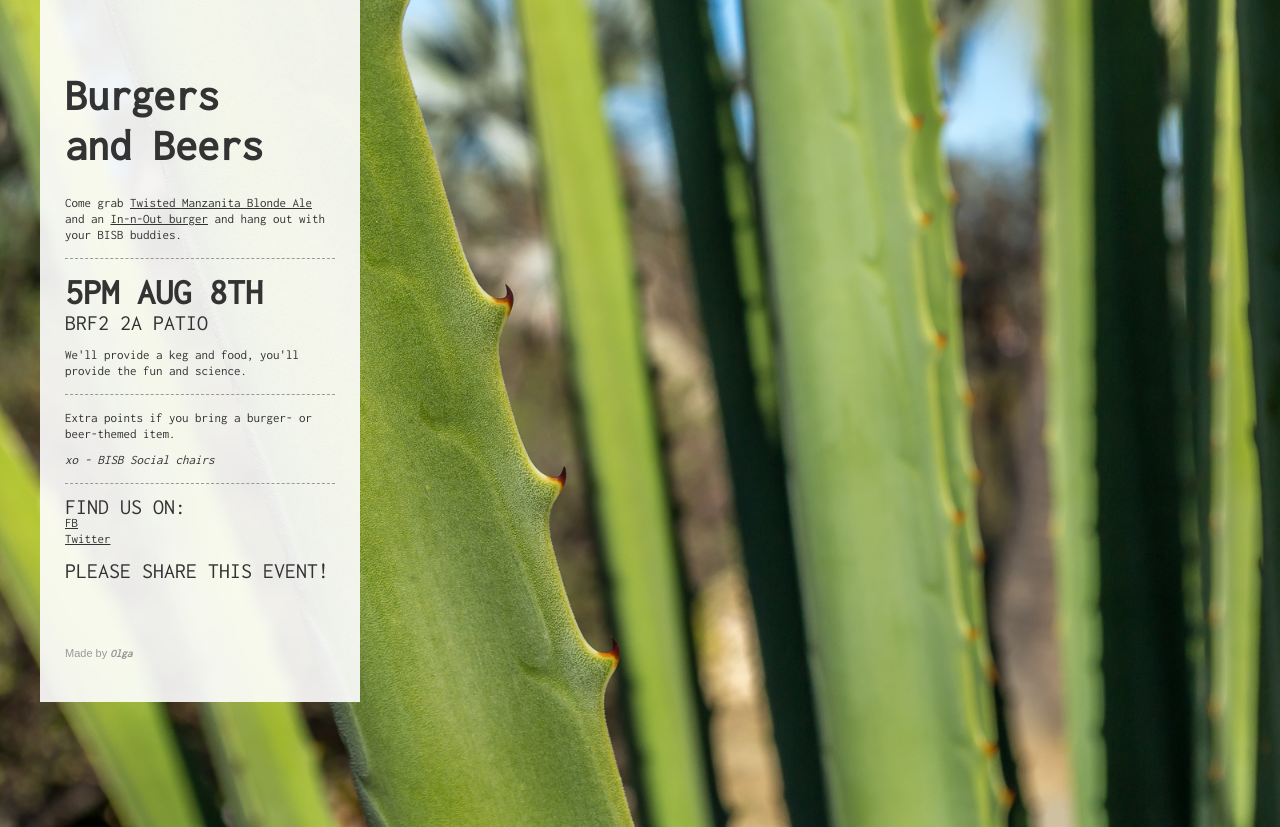
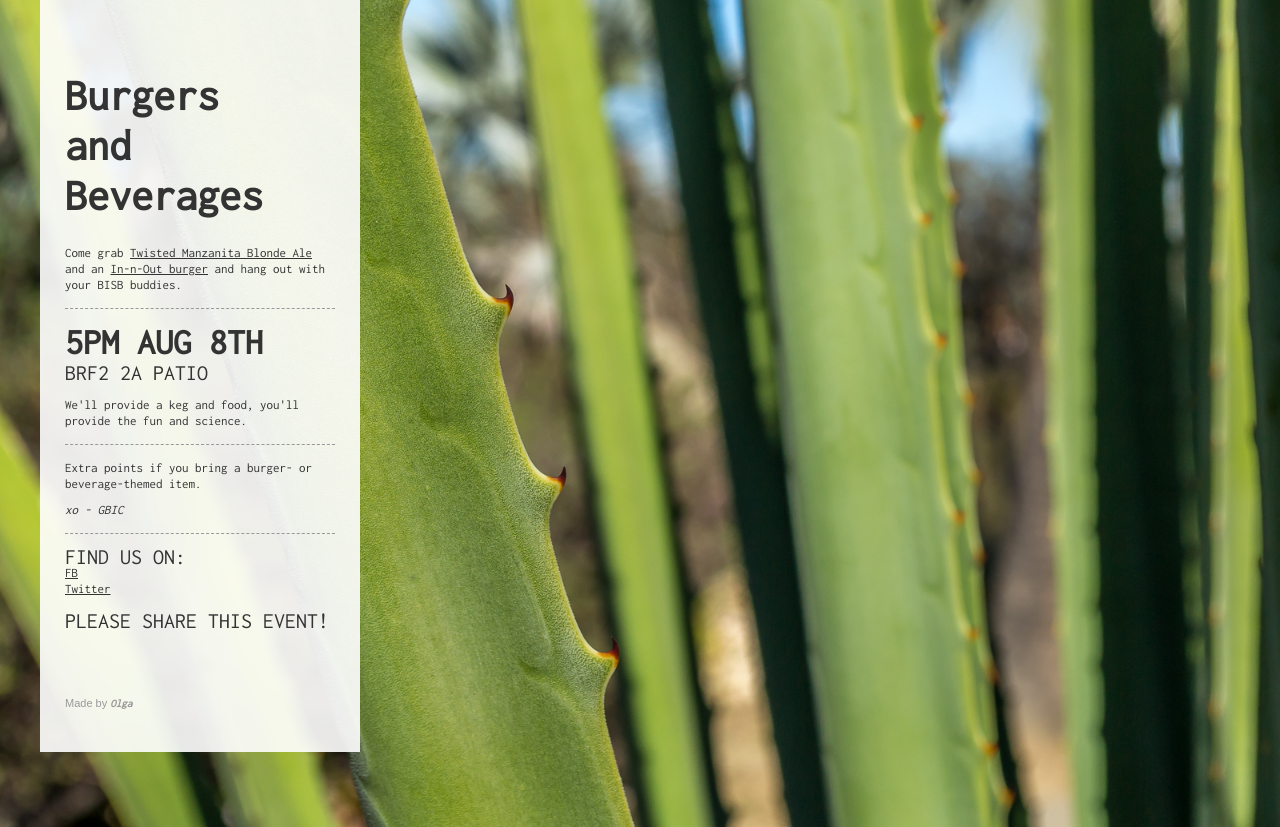
Before and after one commit to bisb-social/2015-08-05-burgers-and-beers, a plain HTML site: page index.html in a window 1280 px wide. Drawn offline with Linux system fonts and the light colour scheme.

Commit message:
update "beers"-->"beverages" and BISB social to GBIC

```diff
--- a/index.html
+++ b/index.html
@@ -6,13 +6,13 @@
 	<!-- Stylesheet -->
 	<link rel="stylesheet" type="text/css" href="css/style.css" />
 	<link rel="shorctut icon" href="favicon.ico" />
-	<meta property="og:image" content="http://cssboxmodel.com/img/cssboxmodel.jpeg"/>
-	<meta property="og:title" content="CSS Box Model" />
-	<meta name="description" content="The official CSS Box Model T-Shirt." />
-	<meta property="og:description" content="The official CSS Box Model T-Shirt." />
+	<!-- <meta property="og:image" content="http://cssboxmodel.com/img/cssboxmodel.jpeg"/> -->
+	<meta property="og:title" content="Graduate Bioinformatics @ UCSD: Burgers and Beverages" />
+	<meta name="description" content="Graduate Bioinformatics @ UCSD: Burgers and Beverages." />
+	<meta property="og:description" content="The official Graduate Bioinformatics @ UCSD: Burgers and Beverages." />
 	<meta property="og:type" content="website" />
-	<meta property="og:url" content="http://cssboxmodel.com" />
-	<meta name="description" content="The official CSS Box Model T-Shirt.">
+	<meta property="og:url" content="http://gbic-ucsd.github.io/2015-08-05-burgers-and-beers" />
+	<meta name="description" content="Graduate Bioinformatics @ UCSD: Burgers and Beverages.">
 	<link href='http://fonts.googleapis.com/css?family=Oxygen' rel='stylesheet' type='text/css'>
 	<link href='http://fonts.googleapis.com/css?family=Inconsolata' rel='stylesheet' type='text/css'>
 	<!-- JavaScript codes -->
@@ -45,7 +45,7 @@
 		<div id="wrapper">
 			<div id="wrapper-inner" class="transparent">
 				<div id="header">
-					<h1>Burgers<br>and Beers</h1>
+					<h1>Burgers<br>and Beverages</h1>
 					<!-- Come on Hoefler Jones! I want to use gotham everywhere!!!! ;) -->
 				</div>
 				<div id="content">
@@ -81,8 +81,8 @@
 				</div>
 				<div id="footer"><br />
 					<p class="description">We'll provide a keg and food, you'll provide the fun and science.<br />
-					<p class="lil-extra">Extra points if you bring a burger- or beer-themed item.</p>
-					<p class="signature">xo - BISB Social chairs</p>
+					<p class="lil-extra">Extra points if you bring a burger- or beverage-themed item.</p>
+					<p class="signature">xo - GBIC</p>
 				</div>
 				<div id="socials">
 					<h3>Find us on:</h3>
```
